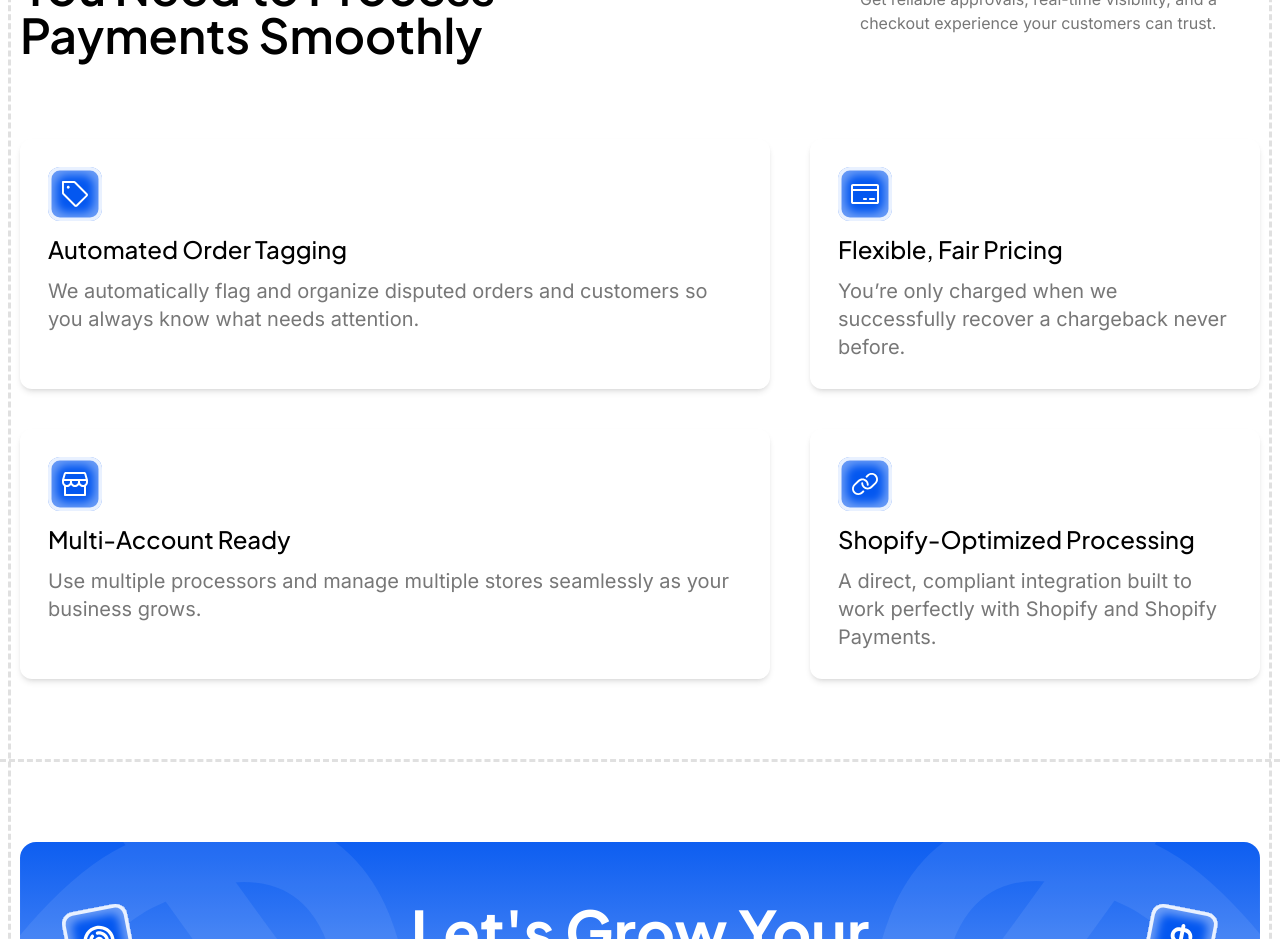
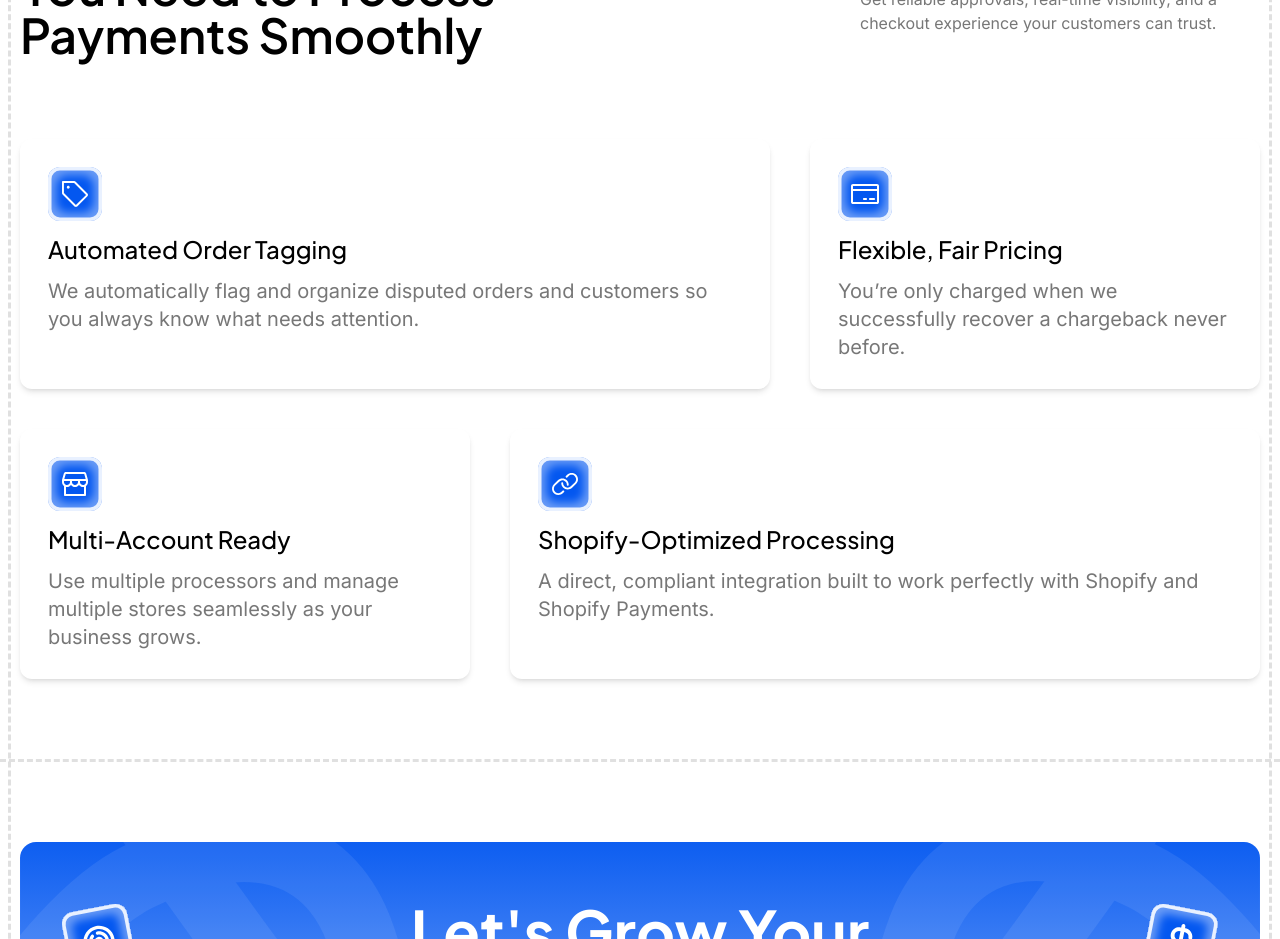
Before and after one commit to hammasmunir/ecom-mpayout, a Next.js app: page /integration/shopify in a window 1280 px wide. Shown: the part 1120-2059 px from the top of the page. Built offline with nearby package versions, Linux system fonts and the light colour scheme.

Commit message:
fearutre section responsive

```diff
--- a/components/integration/Features.jsx
+++ b/components/integration/Features.jsx
@@ -13,19 +13,29 @@ const Features = ({ title, desp, data = [] }) => {
           />
           <p className="text-text max-w-[400px] text-center lg:text-left">{desp}</p>
         </div>
-        <section className="grid grid-cols-1 gap-10 md:grid-cols-2 lg:grid-cols-[1fr_0.6fr]">
-          {data.map((item, idx) => {
-            const isRow2 = idx >= 2;
+        <section className="flex flex-col gap-10">
+          {Array.from({ length: Math.ceil(data.length / 2) }).map((_, rowIdx) => {
+            const rowItems = data.slice(rowIdx * 2, rowIdx * 2 + 2);
+            const isEvenRow = rowIdx % 2 === 0;
 
             return (
-              <article
-                key={idx}
-                className={`flex flex-col gap-3 rounded-xl p-7 shadow-md transition-shadow duration-300 hover:shadow-lg ${isRow2 ? 'lg:col-[span_1] lg:grid-cols-[0.6fr_1fr]' : ''} `}
+              <div
+                key={rowIdx}
+                className={`grid grid-cols-1 gap-10 md:grid-cols-2 ${
+                  isEvenRow ? 'lg:grid-cols-[1fr_0.6fr]' : 'lg:grid-cols-[0.6fr_1fr]'
+                }`}
               >
-                {item.icon}
-                <h3 className="text-xl font-medium lg:text-2xl">{item.title}</h3>
-                <p className="text-text text-base lg:text-xl">{item.description}</p>
-              </article>
+                {rowItems.map((item, itemIdx) => (
+                  <article
+                    key={rowIdx * 2 + itemIdx}
+                    className="flex flex-col gap-3 rounded-xl p-7 shadow-md transition-shadow duration-300 hover:shadow-lg"
+                  >
+                    {item.icon}
+                    <h3 className="text-xl font-medium lg:text-2xl">{item.title}</h3>
+                    <p className="text-text text-base lg:text-xl">{item.description}</p>
+                  </article>
+                ))}
+              </div>
             );
           })}
         </section>
```
